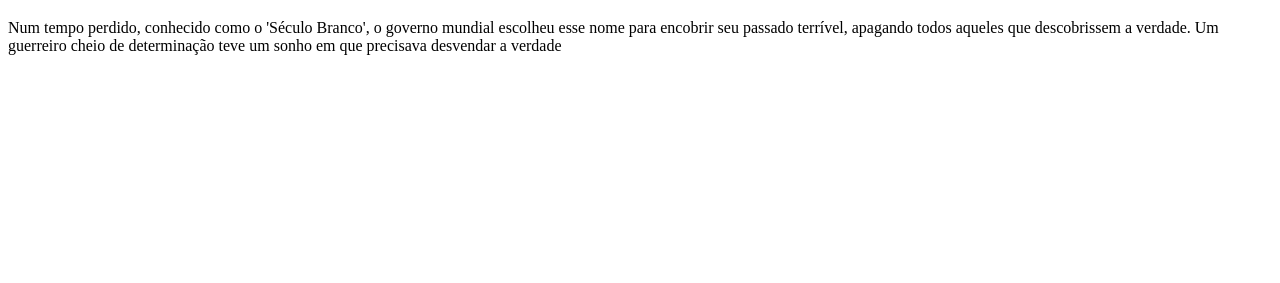
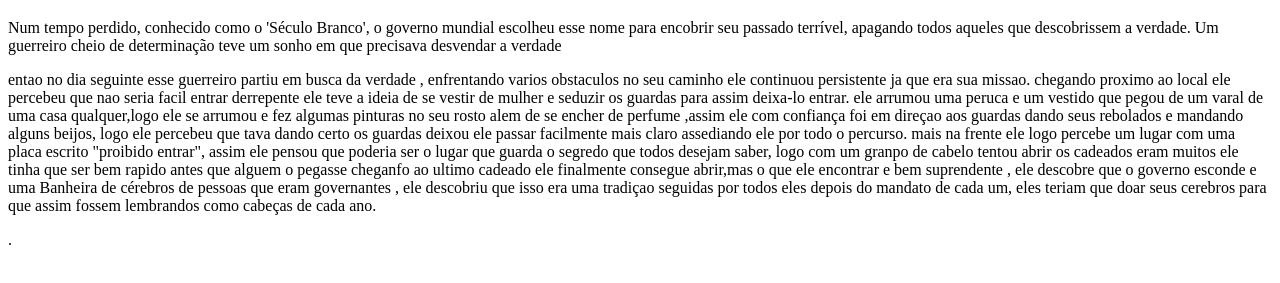
Before and after one commit to Brx012/livro-colaborativo-Bernardo, a plain HTML site: page index.html in a window 1280 px wide. Shown: the part 61-344 px from the top of the page. Drawn offline with Linux system fonts and the light colour scheme.

Commit message:
Update index.html
anycrislen

```diff
--- a/index.html
+++ b/index.html
@@ -9,3 +9,15 @@
          Um guerreiro cheio de determinação teve um sonho em que precisava desvendar a verdade</p>
   </body>
 </html>
+ <p> entao no dia seguinte esse guerreiro partiu em busca da verdade , enfrentando varios obstaculos no seu caminho
+ele continuou persistente ja que era sua missao. chegando proximo ao local ele percebeu que nao seria facil entrar
+derrepente ele teve a ideia de se vestir de mulher e seduzir os guardas para assim deixa-lo entrar. ele arrumou uma
+peruca e um vestido que pegou de um varal de uma casa qualquer,logo ele se arrumou e fez algumas pinturas no seu rosto
+alem de se encher de perfume ,assim ele com confiança foi em direçao aos guardas dando seus rebolados e mandando alguns beijos,
+logo ele percebeu que tava dando certo os guardas deixou ele passar facilmente mais claro assediando ele por todo o percurso.
+mais na frente ele logo percebe um lugar com uma placa escrito "proibido entrar", assim ele pensou que poderia ser o
+lugar que guarda o segredo que todos desejam saber, logo com um granpo de cabelo tentou abrir os cadeados eram muitos
+ele tinha que ser bem rapido antes que alguem o pegasse cheganfo ao ultimo cadeado ele finalmente consegue abrir,mas o que ele
+encontrar e bem suprendente , ele descobre que o governo esconde e uma Banheira de cérebros de pessoas que eram governantes ,
+ele descobriu que isso era uma tradiçao seguidas por todos eles depois do mandato de cada um, eles teriam que doar seus
+cerebros para que assim fossem lembrandos como cabeças de cada ano.</p>.
```
